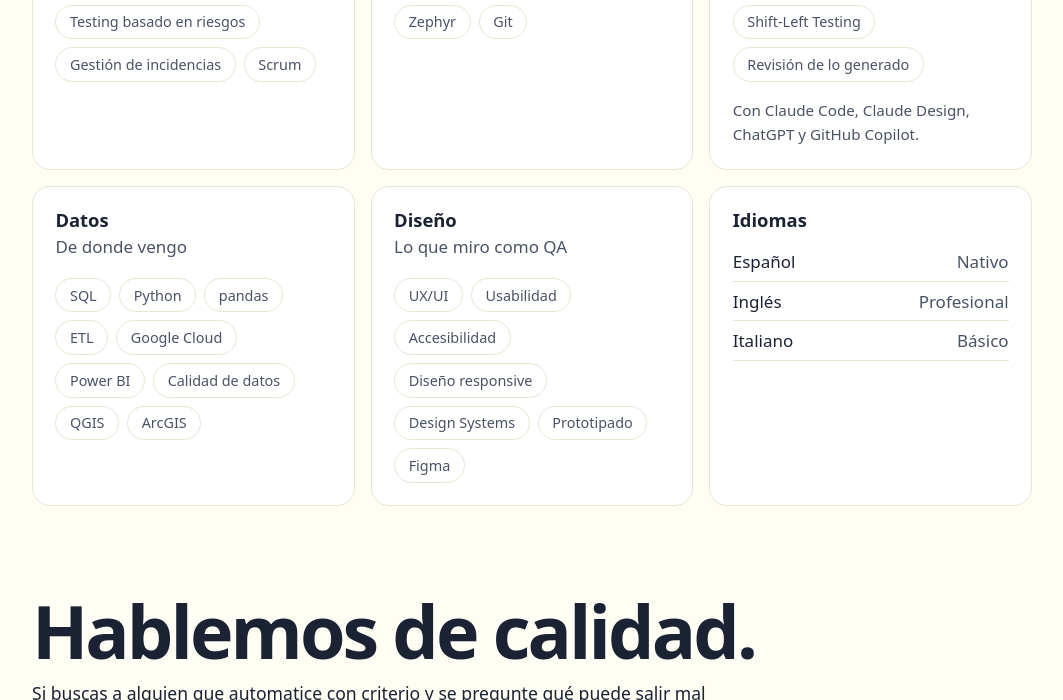
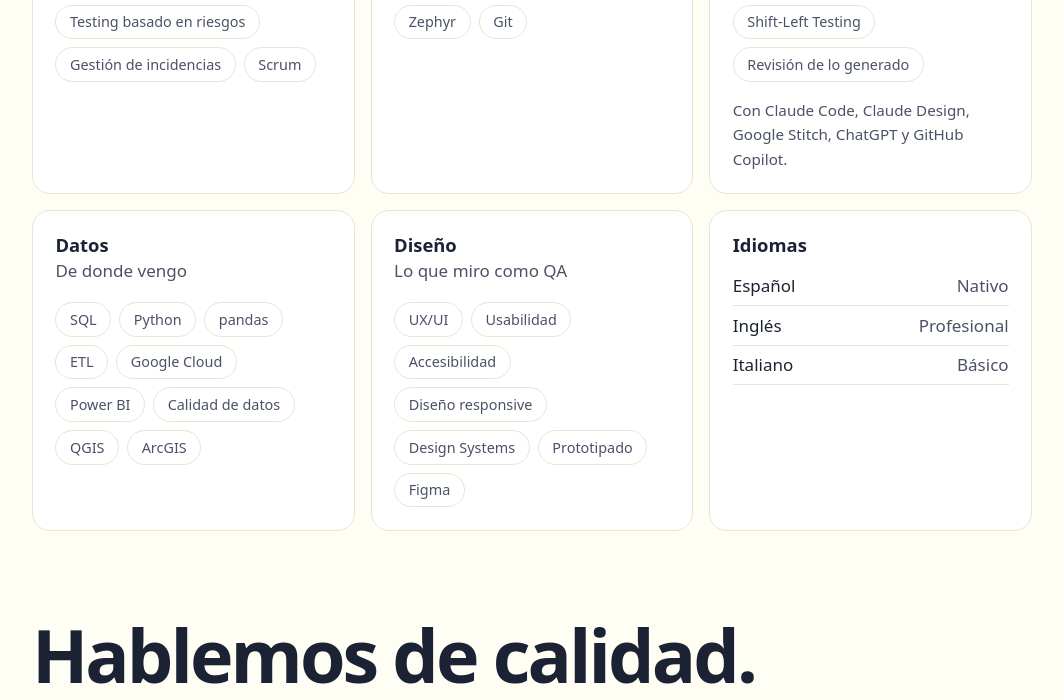
Before and after one commit to BasiMontes/BasiMontes.github.io, a website: page site/index.html in a window 1280 px wide. Shown: the part 6540-7240 px from the top of the page, without its empty margins (108-1171 px from the left). Drawn offline with Linux system fonts and the light colour scheme; a web font is replaced by a local one.

Commit message:
Modify AI tools section in index.html
Updated tools listed under AI section to include Google Stitch.

```diff
--- a/site/index.html
+++ b/site/index.html
@@ -187,7 +187,7 @@
 <p class="sub">Con lo que trabajo</p>
 <ul class="tags"><li>Playwright</li><li>TypeScript</li><li>Cypress</li><li>Selenium</li><li>Postman</li><li>Swagger/OpenAPI</li><li>Jenkins</li><li>GitHub Actions</li><li>Jira</li><li>Zephyr</li><li>Git</li></ul>
 </div>
-<div class="card"><h3>IA</h3><p class="sub">Cómo la uso</p><ul class="tags"><li>Ampliar la cobertura</li><li>Casos límite</li><li>Diagnóstico de flaky tests</li><li>Acelerar la automatización</li><li>Shift-Left Testing</li><li>Revisión de lo generado</li></ul><p class="tools">Con Claude Code, Claude Design, ChatGPT y GitHub Copilot.</p></div><div class="card">
+<div class="card"><h3>IA</h3><p class="sub">Cómo la uso</p><ul class="tags"><li>Ampliar la cobertura</li><li>Casos límite</li><li>Diagnóstico de flaky tests</li><li>Acelerar la automatización</li><li>Shift-Left Testing</li><li>Revisión de lo generado</li></ul><p class="tools">Con Claude Code, Claude Design, Google Stitch, ChatGPT y GitHub Copilot.</p></div><div class="card">
 <h3>Datos</h3>
 <p class="sub">De donde vengo</p>
 <ul class="tags"><li>SQL</li><li>Python</li><li>pandas</li><li>ETL</li><li>Google Cloud</li><li>Power BI</li><li>Calidad de datos</li><li>QGIS</li><li>ArcGIS</li></ul>
```
